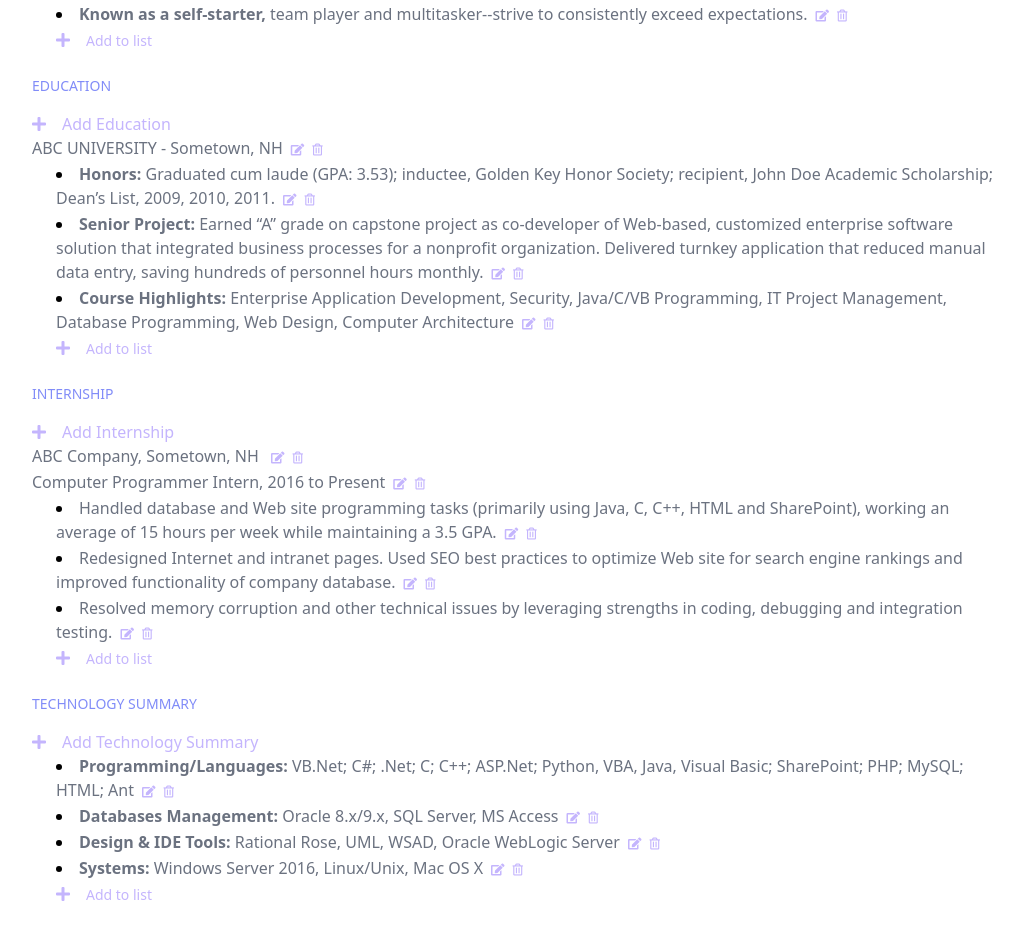
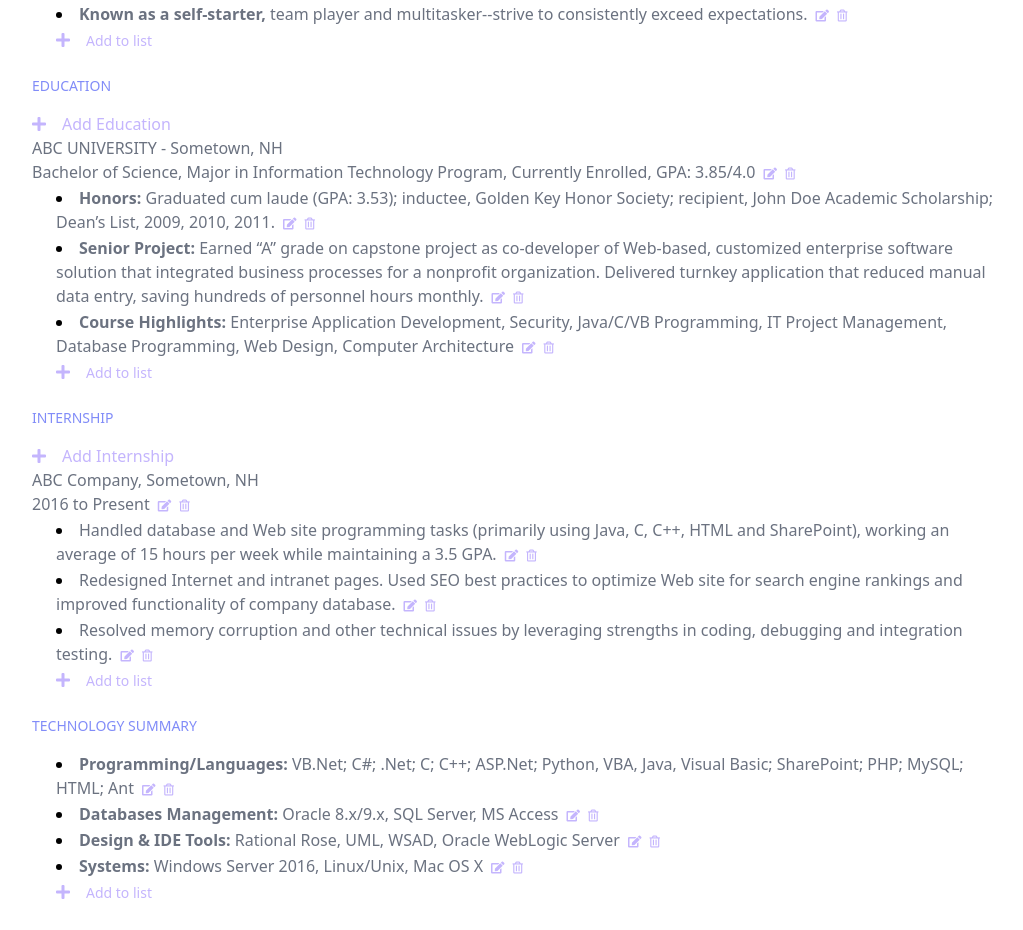
Before and after one commit to Mikey-Esteban/cv-project-app, a React (Create React App) app: page / in a window 1280 px wide. Shown: the part 522-1452 px from the top of the page, without its empty margins (120-1143 px from the left). Built offline with nearby package versions, Linux system fonts and the light colour scheme.

Commit message:
created TechStack component

```diff
--- a/src/App.js
+++ b/src/App.js
@@ -4,11 +4,11 @@ import TailwindHW from './components/TailwindHW'
 import PersonalInfo from './components/PersonalInfo'
 import SectionInfo from './components/SectionInfo'
 import SectionInfoBackup from './components/SectionInfoBackup'
+import TechStack from './components/TechStack'
 import { workTitle, workHeaderTitle, workListData } from './components/data/workData'
-// import { eduTitle, eduHeaderData , eduListData} from './components/data/educationData'
 import { eduTitle, eduHeaderData , eduListData} from './components/data/educationDataBackup'
-import { internTitle, internHeaderData, internListData } from './components/data/internshipData'
-import { techTitle, techListData } from './components/data/techStackData'
+import { internTitle, internHeaderData, internListData } from './components/data/internshipDataBackup'
+import { techTitle, techHeaderData, techListData } from './components/data/techStackDataBackup'
 
 
 function App() {
@@ -19,8 +19,8 @@ function App() {
       <PersonalInfo />
       <SectionInfo title={workTitle} headerTitle={workHeaderTitle} listData={workListData} />
       <SectionInfoBackup title={eduTitle} headerData={eduHeaderData} listData={eduListData} />
-      <SectionInfo title={internTitle} headerData={internHeaderData} listData={internListData} />
-      <SectionInfo title={techTitle} listData={techListData} />
+      <SectionInfoBackup title={internTitle} headerData={internHeaderData} listData={internListData} />
+      <TechStack title={techTitle} listData={techListData}/>
     </div>
   );
 }
--- /dev/null
+++ b/src/components/EditableBackup.js
@@ -0,0 +1,90 @@
+import React, { Component } from 'react'
+import EditableFormBackup from './EditableFormBackup'
+
+class EditableBackup extends Component {
+
+  constructor(props) {
+    super(props)
+
+    this.state = {
+      id: props.id,
+      titleOne: props.titleOne,
+      descriptionOne: props.descriptionOne,
+      titleTwo: props.titleTwo,
+      descriptionTwo: props.descriptionTwo,
+      viewForm: false
+    }
+  }
+
+  handleFormSwitch = () => {
+    this.setState({ viewForm: true })
+  }
+
+  handleDelete = event => {
+    let targetDiv;
+    event.target.tagName === 'I' ?
+    targetDiv = event.target.parentNode.parentNode.parentNode.parentNode.parentNode :
+    targetDiv = event.target.parentNode.parentNode.parentNode.parentNode ;
+    targetDiv.remove();
+  }
+
+  handleSubmission = event => {
+
+    const titleOne = document.getElementById('titleOne').value;
+    const descriptionOne = document.getElementById('descriptionOne').value;
+    const titleTwo = document.getElementById('titleTwo').value;
+    const descriptionTwo = document.getElementById('descriptionTwo').value;
+
+    if (titleOne) this.setState({
+      titleOne:titleOne
+    })
+    if (descriptionOne) this.setState({
+      descriptionOne:descriptionOne
+    })
+    if (titleTwo) this.setState({
+      titleTwo:titleTwo
+    })
+    if (descriptionTwo) this.setState({
+      descriptionTwo:descriptionTwo
+    })
+
+    this.setState({ viewForm: false })
+  }
+
+  render() {
+    const { id, titleOne, descriptionOne, titleTwo, descriptionTwo } = this.state;
+
+    if (this.state.viewForm === false) {
+      return (
+        <div id={id}>
+          <div>
+            <span className="font-medium text-gray-500">{titleOne} </span>
+            <span className="text-gray-500">{descriptionOne}</span>
+          </div>
+          <div>
+            <span className="font-medium text-gray-500">{titleTwo} </span>
+            <span className="text-gray-500">{descriptionTwo}
+            <button className="btn-level ml-1"
+              onClick={this.handleFormSwitch}>
+              <i className="fas fa-edit"></i>
+            </button>
+            <button className="btn-level"
+              onClick={this.handleDelete}>
+              <i className="far fa-trash-alt"></i>
+            </button>
+          </span>
+          </div>
+        </div>
+      )
+    } else {
+      return (
+          <EditableFormBackup titleOne={titleOne} descriptionOne={descriptionOne}
+                titleTwo={titleTwo} descriptionTwo={descriptionTwo}
+                handleSubmission={this.handleSubmission} />
+      )
+    }
+  }
+
+}
+
+export default EditableBackup
--- /dev/null
+++ b/src/components/EditableFormBackup.js
@@ -0,0 +1,31 @@
+import React from 'react'
+
+const EditableFormBackup = (props) => {
+  console.log(props);
+
+  return (
+    <div>
+      <form onSubmit={props.handleSubmission}>
+        <div>
+          <input className='border w-1/2' type="text" name="titleOne" id="titleOne"
+            placeholder={props.titleOne || ' Work location or University '}/>
+        </div>
+        <div>
+          <input className='border w-1/2' type="text" name="descriptionOne" id="descriptionOne"
+            placeholder={props.descriptionOne || ' location details'}/>
+        </div>
+        <div>
+          <input className='border w-1/2' type="text" name="titleTwo" id="titleTwo"
+            placeholder={props.titleTwo || ' Role or Major'}/>
+        </div>
+        <div>
+          <input className='border w-1/2' type="text" name="descriptionTwo" id="descriptionTwo"
+            placeholder={props.descriptionTwo || ' role or major details'}/>
+        </div>
+        <button className='btn btn-purple mt-1' type="submit">Submit</button>
+      </form>
+    </div>
+  )
+}
+
+export default EditableFormBackup
--- a/src/components/EditableLI.js
+++ b/src/components/EditableLI.js
@@ -19,7 +19,11 @@ class EditableLI extends Component {
   }
 
   handleDelete = event => {
-    const li = event.target.parentNode.parentNode.parentNode;
+    let li;
+    event.target.tagName === 'I' ?
+    li = event.target.parentNode.parentNode.parentNode :
+    li = event.target.parentNode.parentNode ;
+    console.log(li);
     li.remove();
   }
 
--- a/src/components/SectionInfoBackup.js
+++ b/src/components/SectionInfoBackup.js
@@ -1,22 +1,23 @@
 import React, { Component } from 'react'
-import Editable from './Editable'
+import EditableBackup from './EditableBackup'
 import EditableLI from './EditableLI'
-import EditableForm from './EditableForm'
+import EditableFormBackup from './EditableFormBackup'
 import EditableLIForm from './EditableLIForm'
 import { v4 as uuid } from 'uuid';
 
-class SectionInfo extends Component {
+class SectionInfoBackup extends Component {
 
   constructor(props) {
     super(props)
 
     this.state = {
       id: uuid(),
+      isHeader: props.headerData[0].isHeader,
       title: props.title,
       headerTitle: props.headerTitle,
       headerData: props.headerData,
       // listData: props.headerData[0].list,
-      viewListForm: props.headerData[0].viewListForm,
+      viewListForm: props.headerData[0].viewListForm || false,
       // viewHeaderForm: false,
     }
   }
@@ -42,18 +43,20 @@ class SectionInfo extends Component {
 
     // create new header
     const id = uuid();
-    const title = event.target.querySelector('#title').value;
-    const description = event.target.querySelector('#description').value;
-    const newHeader = { id: id, title: title, details: description, list: [], viewListForm: false };
+    const titleOne = event.target.querySelector('#titleOne').value;
+    const descriptionOne = event.target.querySelector('#descriptionOne').value;
+    const titleTwo = event.target.querySelector('#titleTwo').value;
+    const descriptionTwo = event.target.querySelector('#descriptionTwo').value;
+    const newHeader = { id: id,
+          titleOne: titleOne, descriptionOne: descriptionOne,
+          titleTwo: titleTwo, descriptionTwo: descriptionTwo,
+          list: [], viewListForm: false };
 
     // copy headerData array
     let headerDataCopy = [...this.state.headerData];
     headerDataCopy.push(newHeader);
 
-    this.setState({
-      headerData: headerDataCopy
-    })
-
+    this.setState({ headerData: headerDataCopy })
     this.setState({ viewHeaderForm: false })
   }
 
@@ -77,33 +80,33 @@ class SectionInfo extends Component {
 
     targetObject.viewListForm = false;
 
-    this.setState({
-      headerData: headerDataCopy
-    })
-
-
+    this.setState({ headerData: headerDataCopy })
   }
 
   render() {
-    const { id, title, headerTitle, headerData, viewHeaderForm } = this.state;
+    const { id, isHeader, title, headerTitle, headerData, viewHeaderForm } = this.state;
 
     return (
       <div className="container px-6 mx-auto max-w-screen-lg mb-6"
         id={id}>
         <h2 className="header-title mb-4">{title}</h2>
 
-        <button onClick={this.handleHeaderFormSwitch}>
+        { isHeader && <button onClick={this.handleHeaderFormSwitch}>
           <i className="fas fa-plus text-purple-300"></i>
           <span className="ml-4 text-purple-300">Add {title}</span>
-        </button>
-        { viewHeaderForm && <EditableForm handleSubmission={this.handleHeaderSubmission} />}
+        </button> }
+
+        { viewHeaderForm && <EditableFormBackup handleSubmission={this.handleHeaderSubmission} />}
 
         { headerTitle && <h1 className='text-center title'>{headerTitle}</h1> }
+
         { headerData &&
           headerData.map(obj => {
             return (
               <div key={obj.id} id={obj.id}>
-                <Editable id={obj.id} title={obj.title} description={obj.details} />
+                { isHeader && <EditableBackup id={obj.id}
+                  titleOne={obj.titleOne} descriptionOne={obj.descriptionOne}
+                  titleTwo={obj.titleTwo} descriptionTwo={obj.descriptionTwo}/> }
                 <ul className='list-disc list-inside pl-6'>
                   {
                     obj.list && obj.list.map(info => {
@@ -129,4 +132,4 @@ class SectionInfo extends Component {
 
 }
 
-export default SectionInfo
+export default SectionInfoBackup
--- /dev/null
+++ b/src/components/TechStack.js
@@ -0,0 +1,62 @@
+import React, { Component} from 'react'
+import EditableLI from './EditableLI'
+import EditableLIForm from './EditableLIForm'
+import { v4 as uuid } from 'uuid';
+
+class TechStack extends Component {
+
+  constructor(props) {
+    super(props)
+
+    this.state = {
+      title: props.title,
+      list: props.listData,
+      viewForm: false
+    }
+  }
+
+  handleFormSwitch = () => {
+    this.setState({ viewForm: true })
+  }
+
+  handleListSubmission = event => {
+    event.preventDefault();
+
+    // create new list item
+    const id = uuid();
+    const title = event.target.querySelector('#title').value;
+    const description = event.target.querySelector('#description').value;
+    const newListItem = { id: id, title: title, details: description };
+
+    // copy old list
+    const listDataCopy = [...this.state.list];
+    listDataCopy.push(newListItem);
+
+    this.setState({ list: listDataCopy })
+    this.setState({ viewForm: false })
+  }
+
+
+  render() {
+    const { title, list } = this.state;
+    return (
+      <div className="container px-6 mx-auto max-w-screen-lg mb-6">
+        <h2 className="header-title mb-4">{title}</h2>
+        <ul className='list-disc list-inside pl-6'>
+        {
+           list.map(item => <EditableLI key={item.id} id={item.id} title={item.title} description={item.details} />)
+        }
+        </ul>
+        <button className='ml-6'
+          onClick={ this.handleFormSwitch }>
+          <i className="fas fa-plus text-purple-300"></i>
+          <span className="ml-4 text-purple-300 text-sm">Add to list</span>
+        </button>
+        { this.state.viewForm && <EditableLIForm handleSubmission={this.handleListSubmission} />}
+      </div>
+    )
+  }
+
+}
+
+export default TechStack
--- a/src/components/data/educationDataBackup.js
+++ b/src/components/data/educationDataBackup.js
@@ -23,8 +23,11 @@ const eduListData = [
 const eduHeaderData = [
   {
     id: uuid(),
-    title: 'ABC UNIVERSITY',
-    details: '- Sometown, NH',
+    isHeader: true,
+    titleOne: 'ABC UNIVERSITY',
+    descriptionOne: '- Sometown, NH',
+    titleTwo: 'Bachelor of Science, Major in Information Technology Program,',
+    descriptionTwo: 'Currently Enrolled, GPA: 3.85/4.0',
     list: eduListData,
     viewListForm: false
   }
--- /dev/null
+++ b/src/components/data/internshipDataBackup.js
@@ -0,0 +1,33 @@
+import { v4 as uuid } from 'uuid';
+
+const internTitle = 'Internship'
+
+const internListData = [
+  {
+    id: uuid(),
+    details: 'Handled database and Web site programming tasks (primarily using Java, C, C++, HTML and SharePoint), working an average of 15 hours per week while maintaining a 3.5 GPA.'
+  },
+  {
+    id: uuid(),
+    details: 'Redesigned Internet and intranet pages. Used SEO best practices to optimize Web site for search engine rankings and improved functionality of company database.'
+  },
+  {
+    id: uuid(),
+    details: 'Resolved memory corruption and other technical issues by leveraging strengths in coding, debugging and integration testing.'
+  }
+]
+
+const internHeaderData = [
+  {
+    id: uuid(),
+    isHeader: true,
+    titleOne: 'ABC Company, Sometown, NH',
+    titleTWo: 'Computer Programmer Intern,',
+    descriptionTwo: '2016 to Present',
+    list: internListData,
+    viewListForm: false
+  }
+]
+
+
+export { internTitle, internHeaderData, internListData }
--- /dev/null
+++ b/src/components/data/techStackDataBackup.js
@@ -0,0 +1,34 @@
+import { v4 as uuid } from 'uuid';
+
+const techTitle = 'Technology Summary'
+
+const techListData = [
+  {
+    id: uuid(),
+    title: 'Programming/Languages:',
+    details: ' VB.Net; C#; .Net; C; C++; ASP.Net; Python, VBA, Java, Visual Basic; SharePoint; PHP; MySQL; HTML; Ant'
+  },
+  {
+    id: uuid(),
+    title: 'Databases Management: ',
+    details: 'Oracle 8.x/9.x, SQL Server, MS Access'
+  },
+  {
+    id: uuid(),
+    title: 'Design & IDE Tools:',
+    details: 'Rational Rose, UML, WSAD, Oracle WebLogic Server'
+  },
+  {
+    id: uuid(),
+    title: 'Systems:',
+    details: 'Windows Server 2016, Linux/Unix, Mac OS X'
+  }
+]
+
+const techHeaderData = [
+  {
+    list: techListData
+  }
+]
+
+export { techTitle, techHeaderData, techListData }
```
Also changed, not shown: 1 other file (tests, documents, lock files or other folders).
